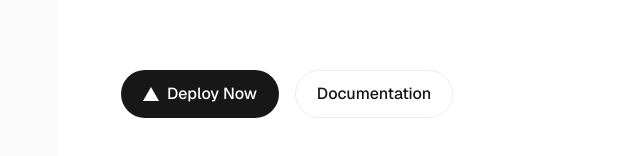
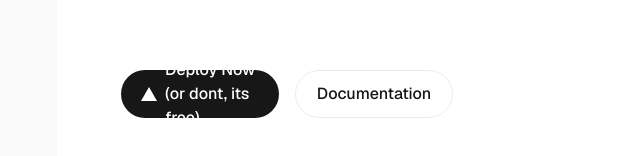
Before and after one commit to AndreNitze/my-app-wib-2026, a Next.js app: page / in a window 1280 px wide. Shown: the part 554-710 px from the top of the page, without its empty margins (199-839 px from the left). Built offline with nearby package versions, Linux system fonts and the light colour scheme.

Commit message:
Add some text

```diff
--- a/app/page.tsx
+++ b/app/page.tsx
@@ -52,7 +52,7 @@ export default function Home() {
               width={16}
               height={14}
             />
-            Deploy Now
+            Deploy Now (or dont, its free)
           </a>
           <a
             className="flex h-12 w-full items-center justify-center rounded-full border border-solid border-black/[.08] px-5 transition-colors hover:border-transparent hover:bg-black/[.04] dark:border-white/[.145] dark:hover:bg-[#1a1a1a] md:w-[158px]"
```
